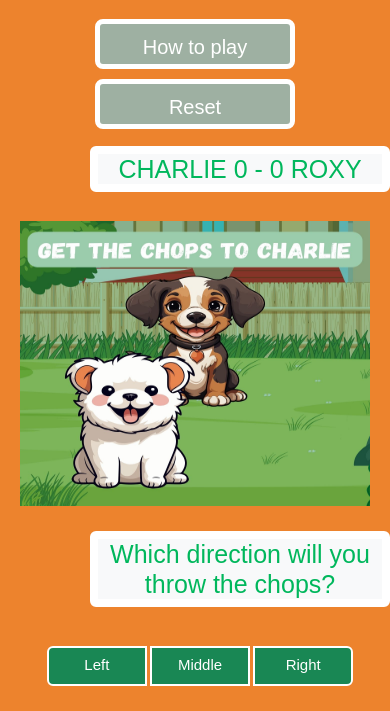
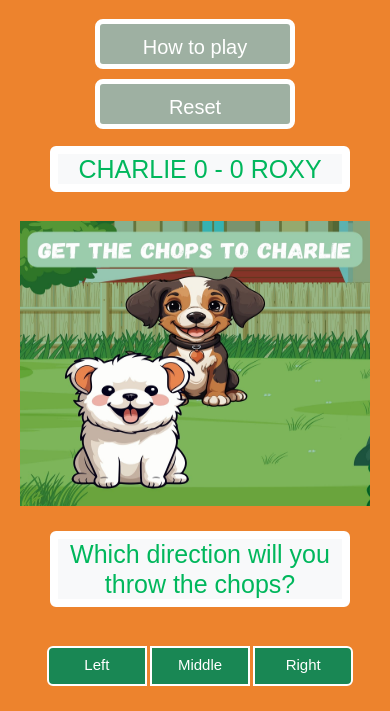
Before and after one commit to Bky93/Greedy-chops-project-2, a plain HTML site: page index.html in a window 390 px wide. Shown: the part 123-834 px from the top of the page. Drawn offline with nearby package versions, Linux system fonts and the light colour scheme; a web font is replaced by a local one.

Commit message:
added more media queries and amended a few existing media queries to improve game visbility on all size screens

```diff
--- a/assets/css/style.css
+++ b/assets/css/style.css
@@ -87,7 +87,7 @@
     margin: 10% auto;
     padding: 30px;
     border: 10px solid #00B75C;
-    width: 50%;
+    width: 80%;
     height:80%;
     text-align: center ;
   }
@@ -256,7 +256,11 @@
 
   @media screen and (max-width:600px) {
     body{
-      max-width: 600px;
+      width: 350px;
+      margin-left: auto;
+      margin-right: auto;
+      display: block;
+      align-content: center;
     }
 
   }
@@ -342,7 +346,7 @@ footer {
     h2 {
         width: 300px;
         font-size: 25px;
-        margin-left: 90px;
+        margin-left:30px;
     }
 }
 
@@ -367,6 +371,7 @@ footer {
 
    @media screen and (max-width:600px) {
    .game-choice-section {
-    height:50px;
+    height:100px;
+    width: 350px;
    }
   }
```
